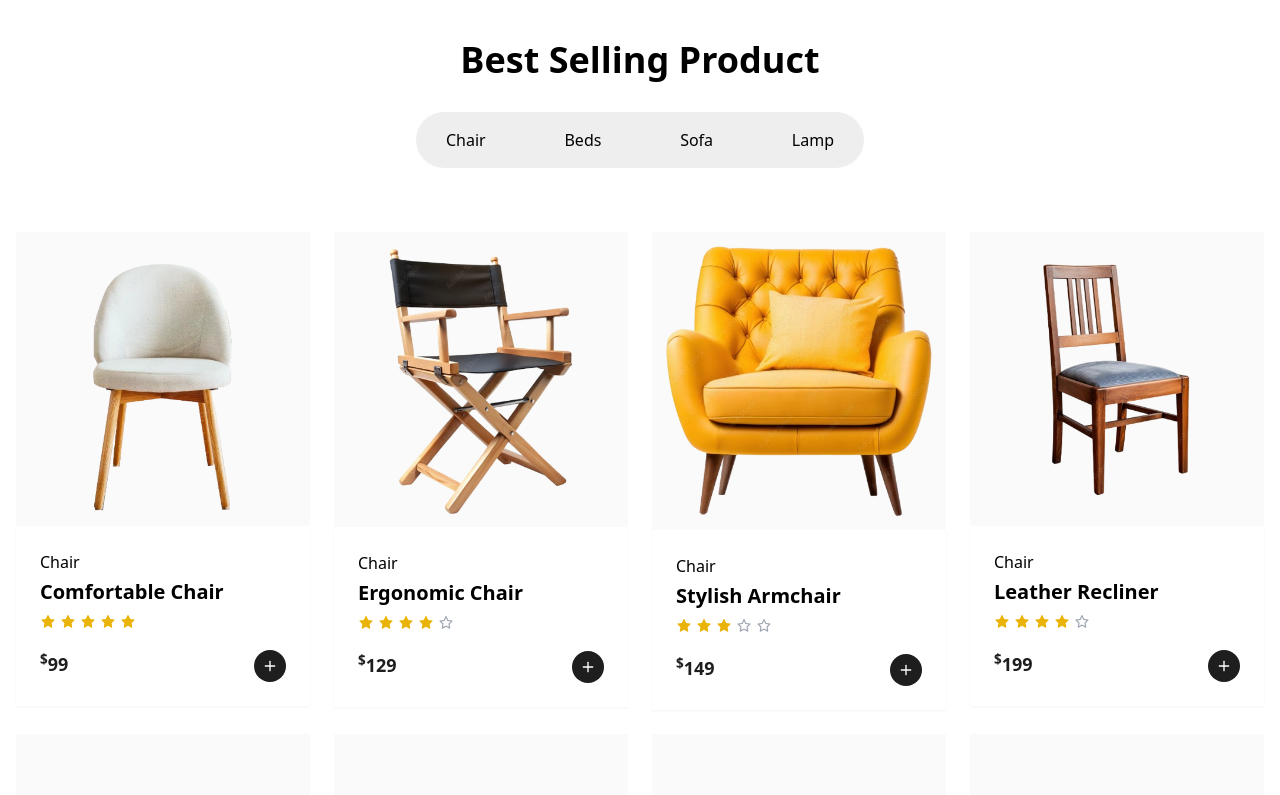
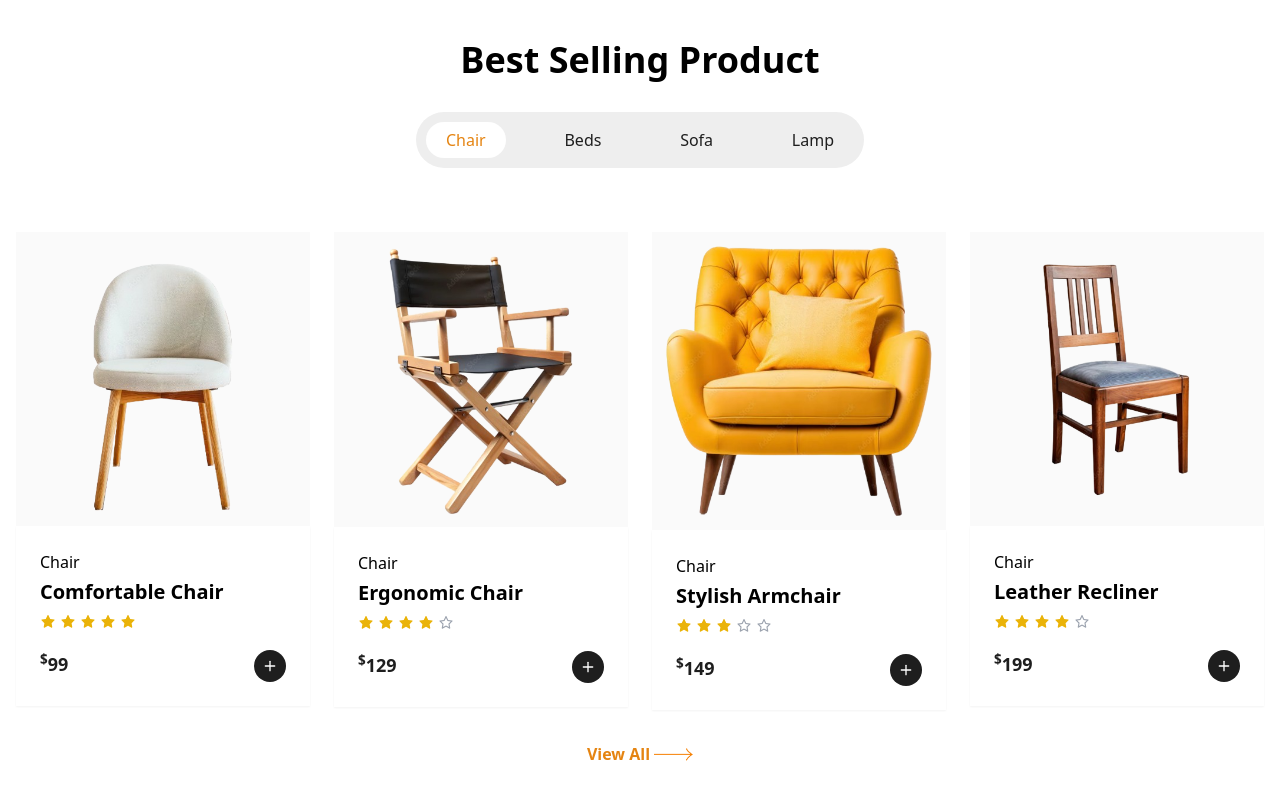
Before and after one commit to PavelRiajul/panto-furniture-landing-page, a React (Vite) app: page / in a window 1280 px wide. Shown: the part 1200-1995 px from the top of the page. Built offline with nearby package versions, Linux system fonts and the light colour scheme.

Commit message:
filter-product

```diff
--- a/src/pages/shop/Products.jsx
+++ b/src/pages/shop/Products.jsx
@@ -1,9 +1,18 @@
+import { useState } from "react"
 import { products } from "../../utils/products"
 import ProductCard from "./ProductCard"
-
+import btnIcon from "../../assets/button-icon.png"
 
 const Products = ({hedline}) => {
     const categories = ["Chair","Beds","Sofa","Lamp",]
+     const [selectedCategory,setSelectedCategory] = useState("Chair");
+     const filteredProducts = products.filter((product)=> product.category === selectedCategory)
+     const [visibleProducts, setVisibleProducts] = useState(4);
+
+     const loadMoreProducts = ()=> {
+      setVisibleProducts((prev)=> prev + 4)
+     }
+
   return (
     <div>
         <div className="section-container">
@@ -14,7 +23,10 @@
               <div className="flex flex-col sm:flex-row items-center md:justify-between justify-center gap-4">
                  {
                     categories.map((category)=> (
-                        <button key={category} className={`py-1.5 sm:px-5 px-8 rounded-full hover:bg-primary hover:text-white transition-colors `}>{category}</button>
+                        <button onClick={()=> {
+                          setSelectedCategory(category)
+                          setVisibleProducts(4)
+                        }} key={category} className={`py-1.5 sm:px-5 px-8 rounded-full hover:bg-primary hover:text-white transition-colors ${selectedCategory === category ? "bg-white text-primary" : "text-secondary"} `}>{category}</button>
                     ))
                  }
               </div>
@@ -23,11 +35,23 @@
             {/* product grid  */}
             <div className="grid grid-cols-1 sm:grid-cols-2 md:grid-cols-4 gap-6">
                 {
-                    products.map((product,index)=> (
+                    filteredProducts.slice(0,visibleProducts).map((product,index)=> (
                      <ProductCard key={index} product={product}/>
                     ))
                 }
             </div>
+            {/* load mor btn */}
+            {
+              visibleProducts < filteredProducts.length && (
+                <div className="flex justify-center items-center mt-8">
+                   <button
+                   onClick={loadMoreProducts}
+                    className="text-base font-semibold text-primary flex items-center gap-1"> View All
+                      <img src={btnIcon} alt="btn icon" />
+                    </button>
+                </div>
+              )
+            }
         </div>
     </div>
   )
--- a/src/utils/products.js
+++ b/src/utils/products.js
@@ -40,6 +40,7 @@
     imageUrl: "chair-5.png",
     rating: 4.5,
   },
+
 
   // Beds
   {
```
